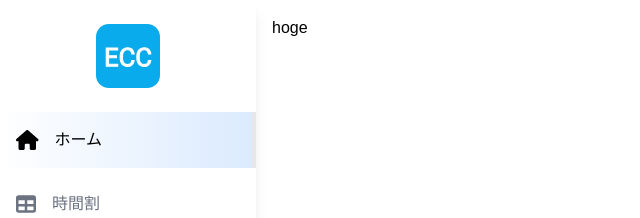
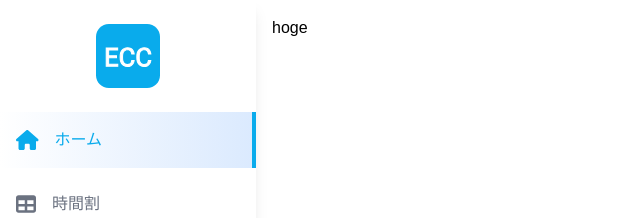
Before and after one commit to yumekiti-archive/ClubsActivity, a React (Create React App) app in the folder web/: page / in a window 1280 px wide. Shown: the top 218 px of the page, without its empty margins (0-640 px from the left). Built offline with nearby package versions, Linux system fonts and the light colour scheme.

Commit message:
`add` accent color

```diff
--- a/web/tailwind.config.js
+++ b/web/tailwind.config.js
@@ -4,7 +4,11 @@ module.exports = {
     "./src/**/*.{js,jsx,ts,tsx}",
   ],
   theme: {
-    extend: {},
+    extend: {
+      colors: {
+        accent: '#09abec',
+      },
+    },
   },
   plugins: [],
 }
```
